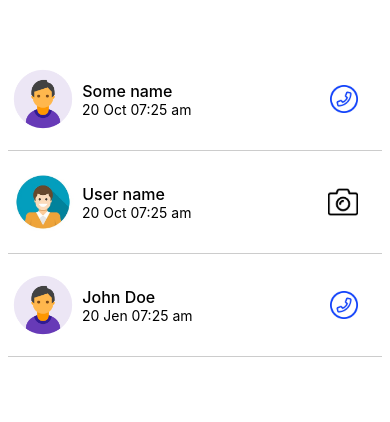
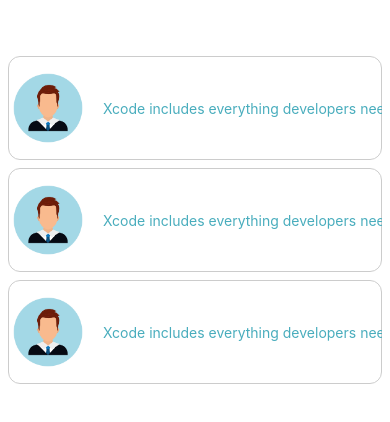
Before and after one commit to VeraKutyavina/react-native-project-1, a React Native app: screen / in a window 390 px wide. Shown: the top 422 px of the page. Built offline with nearby package versions, Linux system fonts and the light colour scheme.

Commit message:
add user message list

```diff
--- a/App.tsx
+++ b/App.tsx
@@ -1,12 +1,14 @@
 
-import { StyleSheet, Text, View } from 'react-native';
+import { StyleSheet, View } from 'react-native';
 import React from 'react';
 import UserList from './components/UserList';
+import UserMessageList from "./components/UserMessageList";
 
 export default function App() {
   return (
     <View style={styles.container}>
-      <UserList />
+      {/*<UserList />*/}
+      <UserMessageList />
     </View>
   );
 }
--- a/components/UserItem/UserItem.tsx
+++ b/components/UserList/UserItem/UserItem.tsx
@@ -2,8 +2,8 @@ import React from 'react';
 import { View, Text, Image, ImageURISource } from 'react-native';
 import { styles } from "./styles";
 
-const camera = require('../../assets/camera.jpg');
-const phone = require('../../assets/phone.jpg');
+const camera = require('../../../assets/camera.jpg');
+const phone = require('../../../assets/phone.jpg');
 
 export enum callType {
   call = 'Call',
--- a/components/UserList/UserList.tsx
+++ b/components/UserList/UserList.tsx
@@ -1,8 +1,7 @@
 import React from 'react';
 import {ScrollView, Text, View} from 'react-native';
-import UserItem from "../UserItem";
+import UserItem from "./UserItem";
 
-const user1 = require('../../assets/user1.jpeg');
 const user2 = require('../../assets/user2.jpeg');
 const user3 = require('../../assets/user3.png');
 
--- /dev/null
+++ b/components/UserMessageList/UserItem/UserItem.tsx
@@ -0,0 +1,21 @@
+import React from 'react';
+import { View, Text, Image, ImageURISource } from 'react-native';
+import { styles } from './styles';
+
+type UserItemType = {
+  text: string;
+  photo: ImageURISource;
+}
+
+const UserItem = ({ text, photo }: UserItemType) => {
+  return(
+    <View style={styles.wrapper}>
+      <View style={styles.userWrapper}>
+        <Image style={styles.img} source={photo} />
+        <Text style={styles.text}> {text} </Text>
+      </View>
+    </View>
+  )
+}
+
+export default UserItem;
--- /dev/null
+++ b/components/UserMessageList/UserItem/index.ts
@@ -0,0 +1 @@
+export { default } from './UserItem';
--- /dev/null
+++ b/components/UserMessageList/UserItem/styles.ts
@@ -0,0 +1,33 @@
+import {StyleSheet} from "react-native";
+
+export const styles = StyleSheet.create({
+  wrapper: {
+    width: '100%',
+    display: 'flex',
+    alignItems: 'center',
+    flexDirection: 'row',
+    justifyContent: 'space-between',
+    paddingVertical: 16,
+    borderColor: '#CCCCCC',
+    borderWidth: 1,
+    borderRadius: 12,
+    padding: 4,
+    marginTop: 8,
+  },
+  userWrapper: {
+    display: 'flex',
+    alignItems: 'center',
+    flexDirection: 'row',
+  },
+  text: {
+    fontSize: 14,
+    color: '#49adbd',
+    flex: 2,
+  },
+  img: {
+    height: 70,
+    width: 70,
+    borderRadius: 10,
+    marginRight: 16,
+  },
+});
--- /dev/null
+++ b/components/UserMessageList/UserMessageList.tsx
@@ -0,0 +1,36 @@
+import React from 'react';
+import {ScrollView, Text, View} from 'react-native';
+import UserItem from "./UserItem";
+
+const user1 = require('../../assets/user1.jpeg');
+
+const UserMessageList = () => {
+  const users = [
+    {
+      text: "Xcode includes everything developers need to create great applications.",
+      photo: user1,
+    },
+    {
+      text: "Xcode includes everything developers need to create great applications.",
+      photo: user1,
+    },
+    {
+      text: "Xcode includes everything developers need to create great applications.",
+      photo: user1,
+    }
+  ] as const;
+
+  return(
+    <View>
+      <ScrollView
+        scrollEventThrottle={16}
+      >
+        {users.map(({ text, photo }, i) =>
+          <UserItem key={i} text={text} photo={photo}/>
+        )}
+      </ScrollView>
+    </View>
+  )
+}
+
+export default UserMessageList;
--- /dev/null
+++ b/components/UserMessageList/index.ts
@@ -0,0 +1 @@
+export { default } from './UserMessageList';
```
Also changed, not shown: components/UserList/UserItem/index.ts (renamed from components/UserItem/index.ts), components/UserList/UserItem/styles.ts (renamed from components/UserItem/styles.ts).
